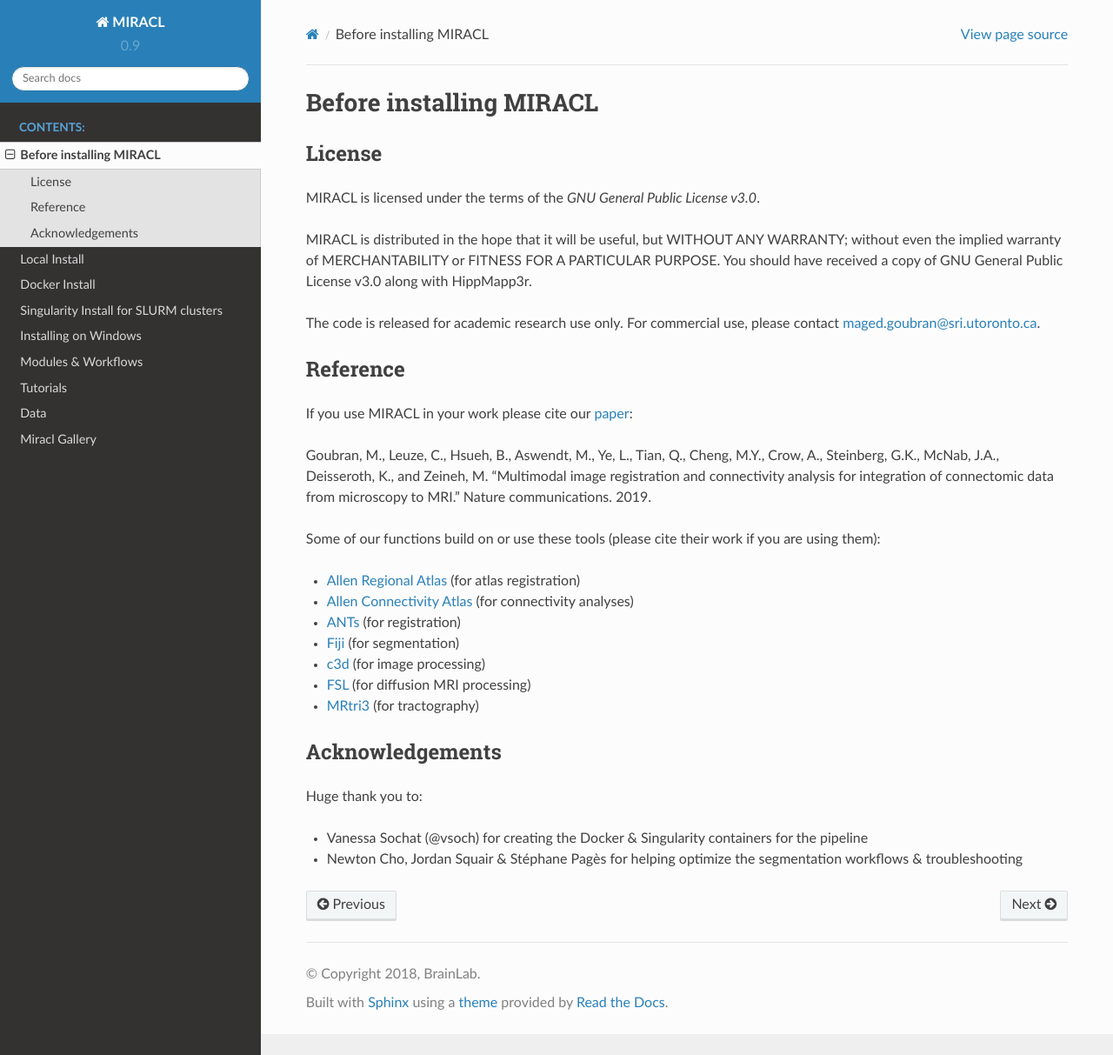
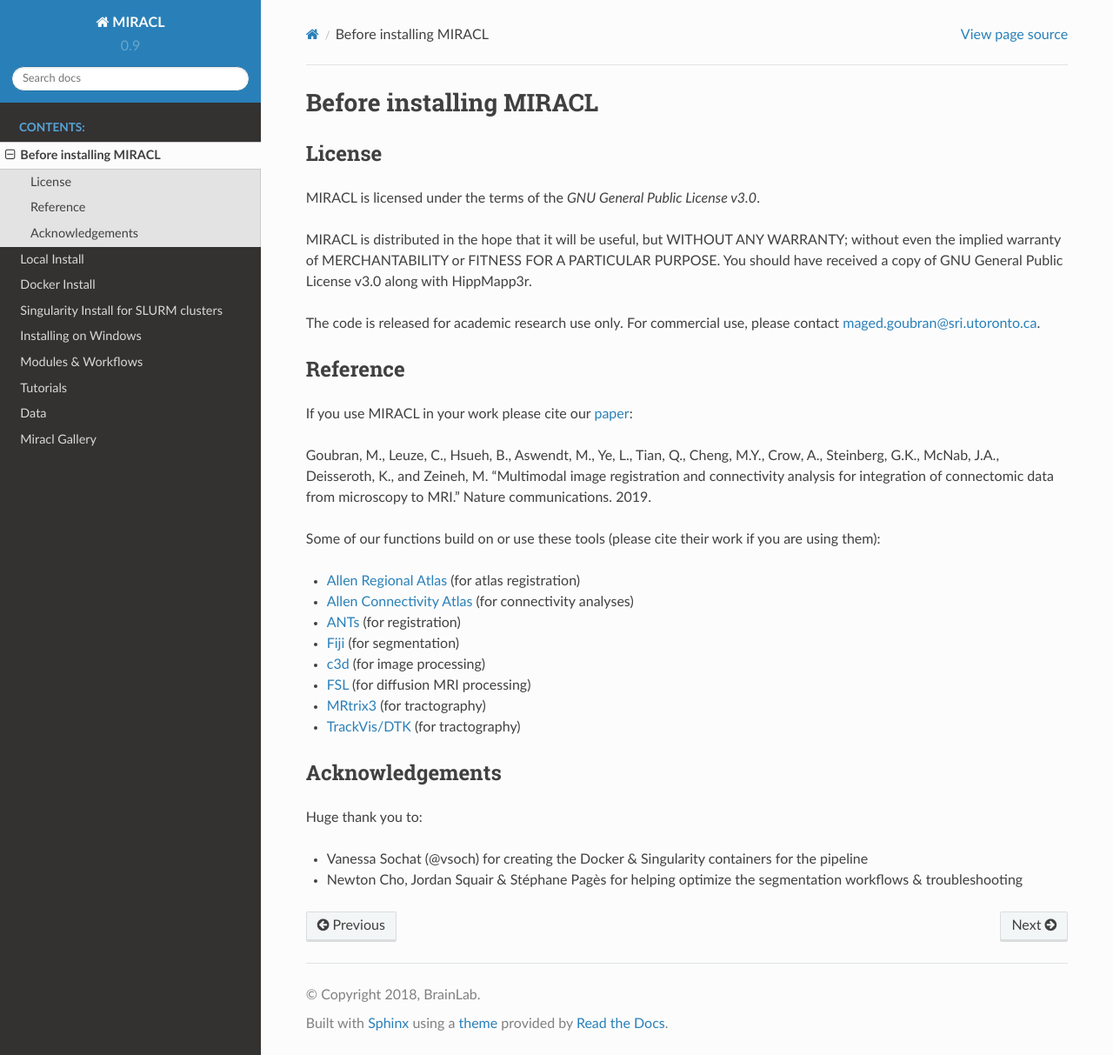
Before and after one commit to AICONSlab/MIRACL, a Sphinx documentation site: the page built from docs/before_install.md, in a window 1280 px wide and 1213 px high. Shown: the whole window at 87% size. Built offline with Sphinx 7.4.7 and the Read the Docs theme 2.0.0, drawn with Linux system fonts in a browser that asks for light colours; pages that are not in the unit, such as notebooks, are missing from menus.

Commit message:
[docs] fix typo and add TrackVis and DTK to list
Adds TrackVis/DTK to list of programms used by MIRACL. Corrected type
for MRtrix3.

```diff
--- a/docs/before_install.md
+++ b/docs/before_install.md
@@ -22,7 +22,8 @@
  - [Fiji](https://imagej.nih.gov/ij/index.html) (for segmentation)
  - [c3d](https://sourceforge.net/projects/c3d) (for image processing)
  - [FSL](https://fsl.fmrib.ox.ac.uk/fsl/fslwiki) (for diffusion MRI processing)
- - [MRtri3](https://mrtrix.readthedocs.io/en/latest/) (for tractography)
+ - [MRtrix3](https://mrtrix.readthedocs.io/en/latest/) (for tractography)
+ - [TrackVis/DTK](http://trackvis.org/) (for tractography)
 
 ## Acknowledgements
 Huge thank you to:
```
